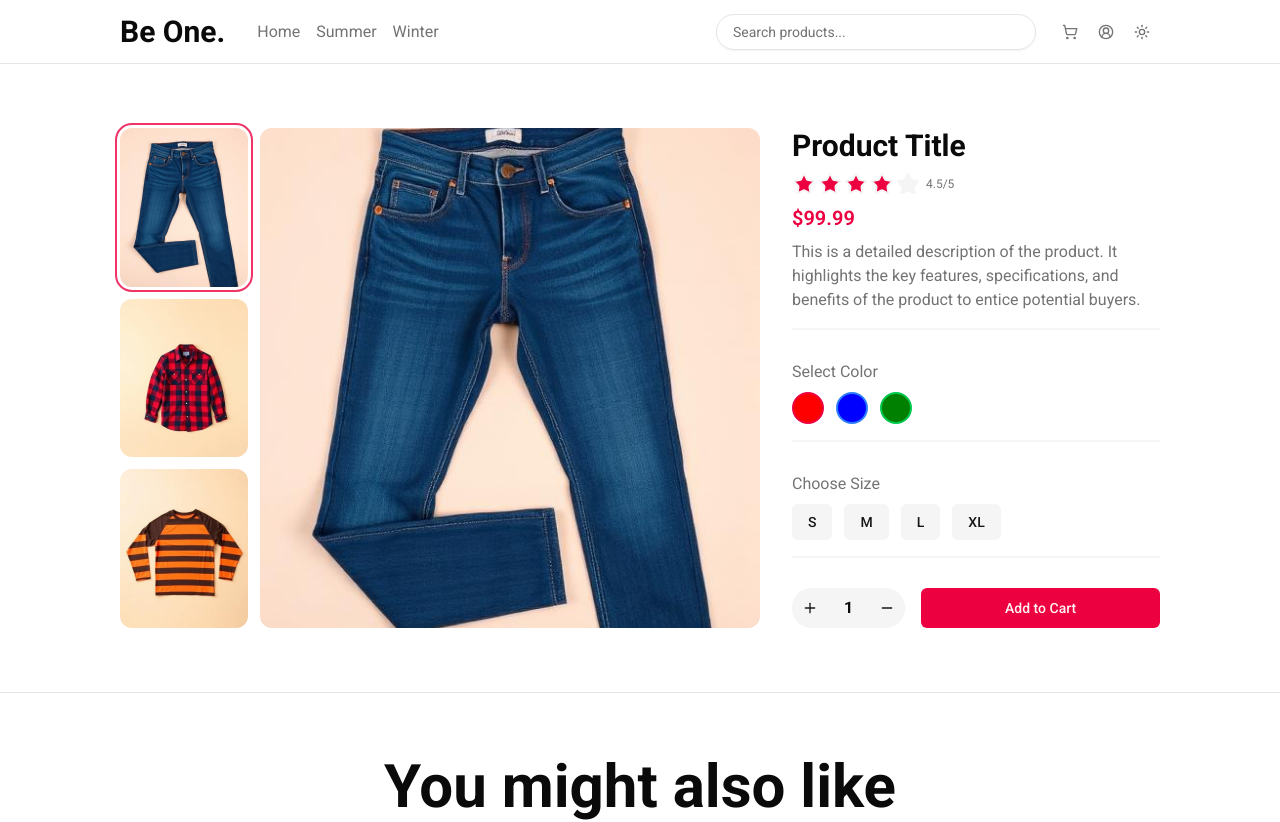
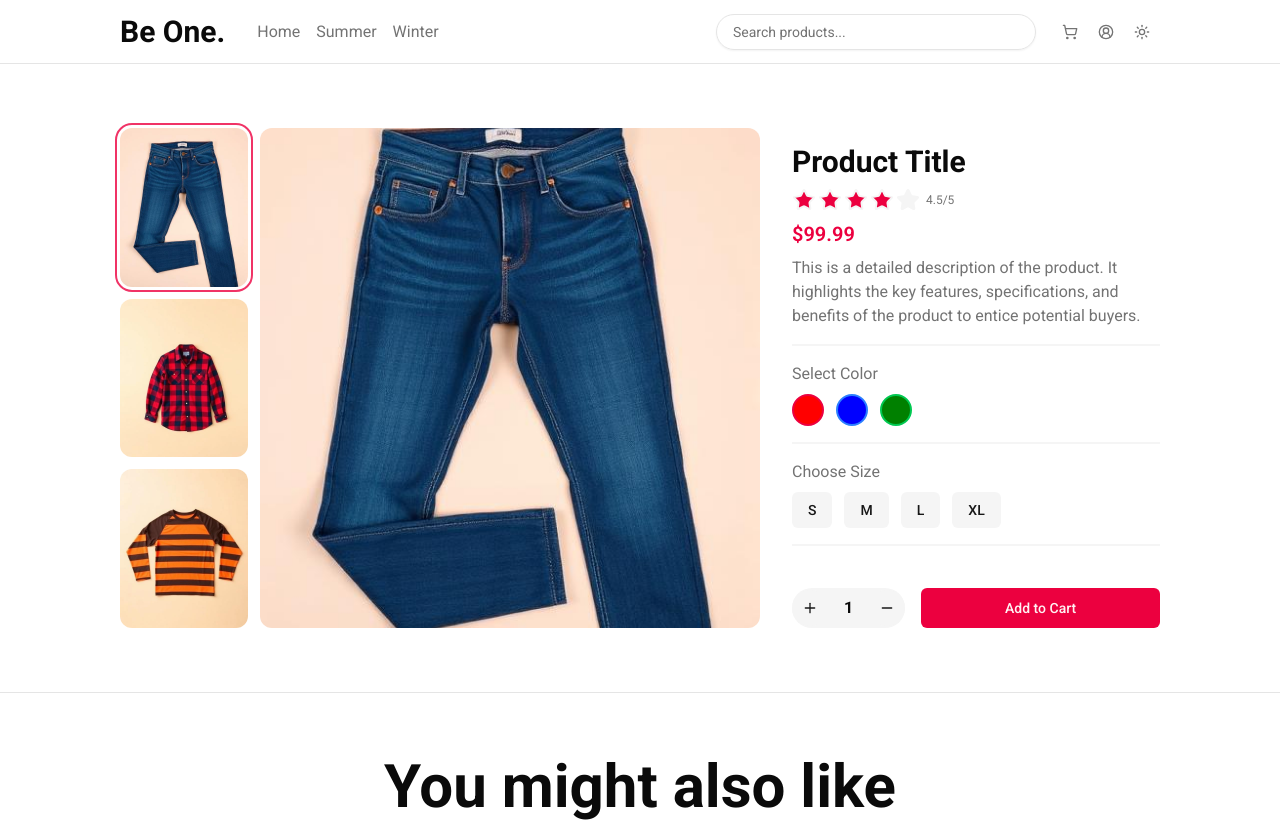
Before and after one commit to DeadCode-Dev/be-one-ecommerce, a Next.js app: page /products/1 in a window 1280 px wide. Shown: the top 822 px of the page. Built offline with nearby package versions, Linux system fonts and the light colour scheme.

Commit message:
style: refine layout and spacing in product details for improved readability

```diff
--- a/src/app/products/[id]/page.tsx
+++ b/src/app/products/[id]/page.tsx
@@ -42,8 +42,8 @@
             />
           </div>
         </div>
-        <div className="flex flex-col space-y-4 divide-y-2 divide-accent *:not-first:mt-auto dark:divide-y dark:divide-accent/50">
-          <div className="space-y-2 pb-4">
+        <div className="flex flex-col divide-y-2 divide-accent *:py-4 *:last:pb-0 dark:divide-y dark:divide-accent/50">
+          <div className="space-y-2">
             <h1 className="text-3xl font-bold">Product Title</h1>
             <Rating rating={4.5} size={24} />
             <p className="text-xl font-semibold text-primary">$99.99</p>
@@ -53,7 +53,7 @@
               entice potential buyers.
             </p>
           </div>
-          <div className="pb-4">
+          <div>
             <span className="text-muted-foreground">Select Color</span>
             <div className="mt-2 flex items-center gap-3">
               {['red', 'blue', 'green'].map((color) => (
@@ -72,7 +72,7 @@
               ))}
             </div>
           </div>
-          <div className="pb-4">
+          <div>
             <span className="text-muted-foreground">Choose Size</span>
             <div className="mt-2 flex items-center gap-3">
               {['S', 'M', 'L', 'XL'].map((size) => (
@@ -82,7 +82,7 @@
               ))}
             </div>
           </div>
-          <div className="flex items-center gap-4">
+          <div className="mt-auto flex items-center gap-4">
             <div className="flex h-10 items-center gap-4 rounded-full bg-secondary *:rounded-full">
               <Button size="icon" variant="secondary">
                 <Plus />
```
